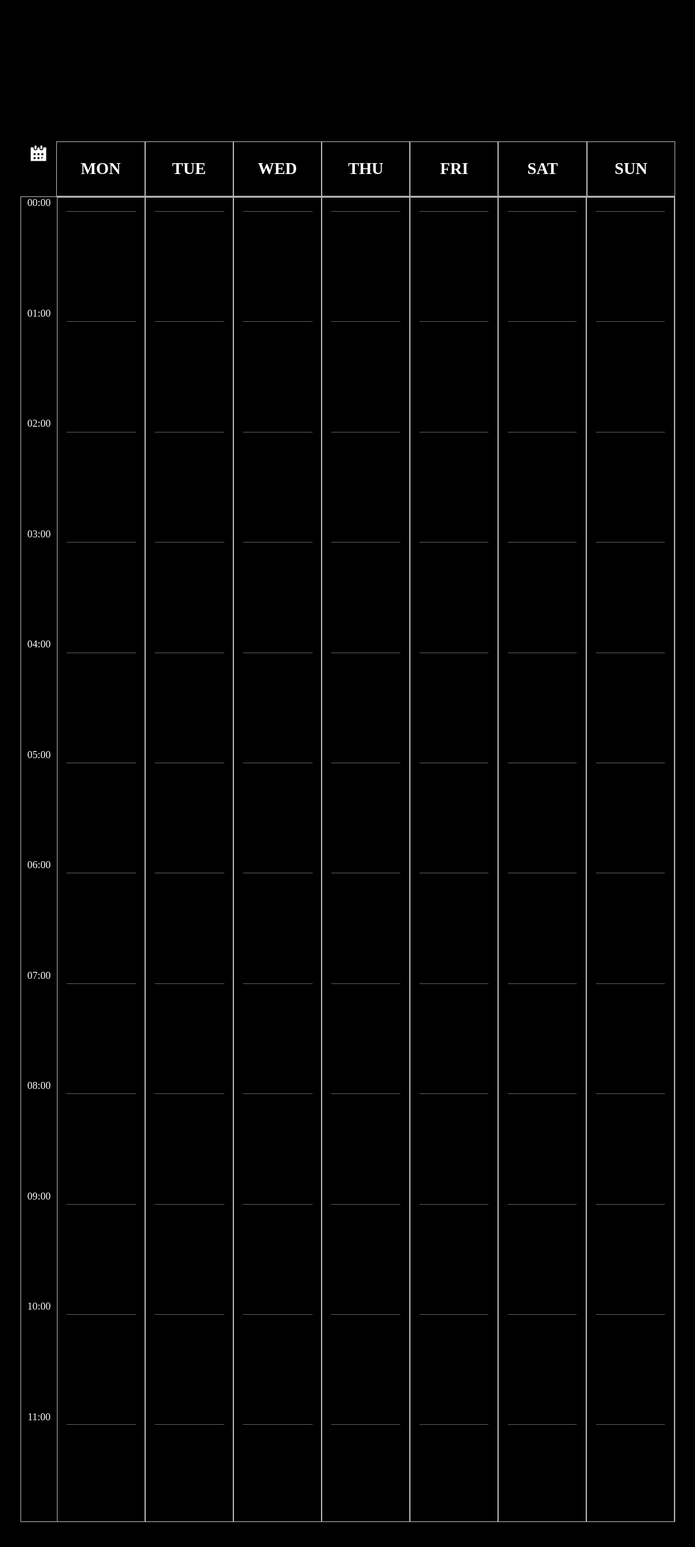
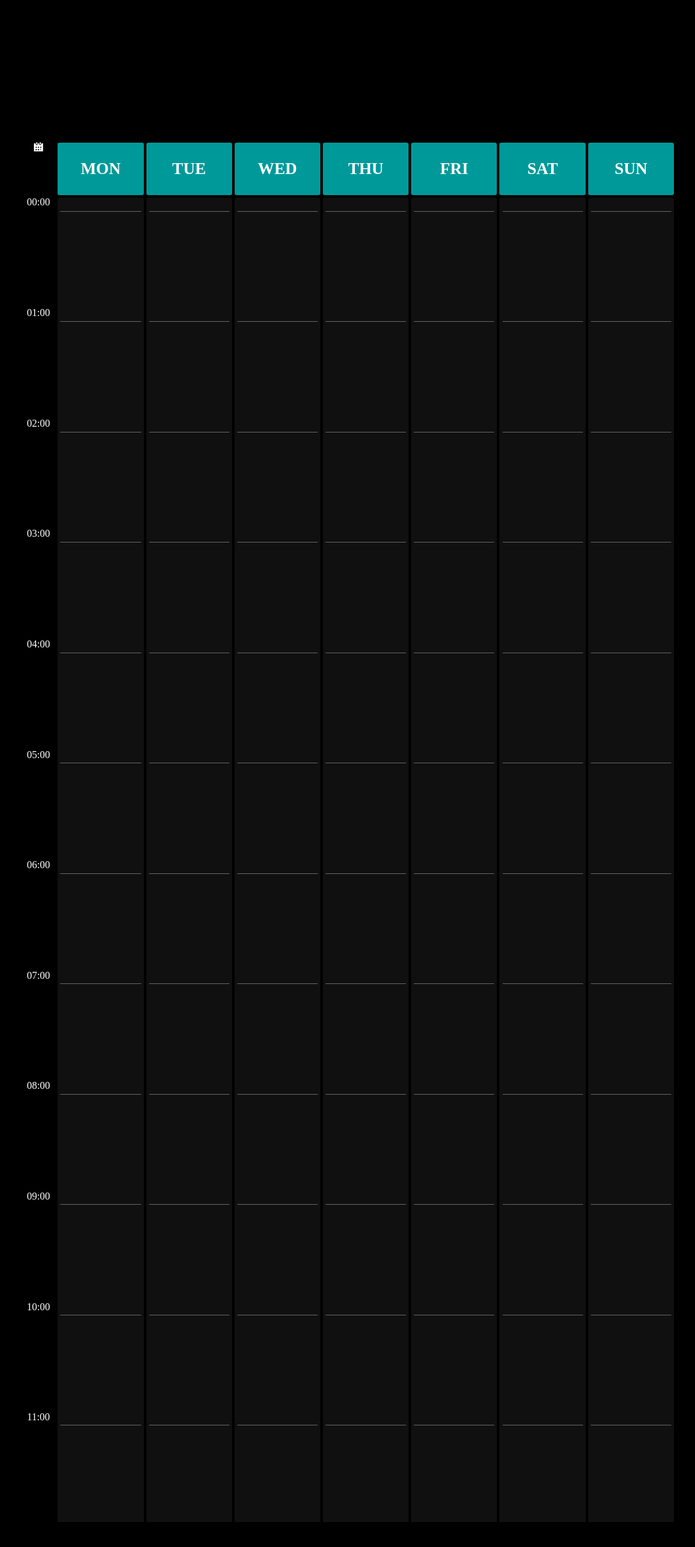
Before and after one commit to sethevXXX/planner, a PHP site: page / in a window 1280 px wide. Shown: the top 2418 px of the page at 64% size, without its empty margins (96-1183 px from the left). Run offline with PHP 8.4, Linux system fonts and the light colour scheme.

Commit message:
Add files via upload

```diff
--- a/style.css
+++ b/style.css
@@ -35,8 +35,6 @@ section
 
     overflow-x: hidden;
     overflow-y: auto;
-
-    border: solid rgb(175, 175, 175) 1px;
 }
 section::-webkit-scrollbar
 {
@@ -53,13 +51,6 @@ section::-webkit-scrollbar
     width: 5.5%;
     height: 100%;
 }
-.icon-calendar-inv
-{
-    position: absolute;
-    top: 5%;
-
-    font-size: 170%;
-}
 #hours
 {
     position: relative;
@@ -71,7 +62,6 @@ section::-webkit-scrollbar
 
     width: 5.5%;
     height: 200%;
-
 }
 .day
 {
@@ -81,7 +71,8 @@ section::-webkit-scrollbar
 
     width: 13.5%;
 
-    border: solid rgb(175, 175, 175) 1px;
+    border: solid black 2px;
+    border-radius: 5px;
 }
 .dayName
 {
@@ -92,7 +83,7 @@ section::-webkit-scrollbar
     font-weight: bold;
     font-size: 2vmin;
 
-    border: solid rgb(175, 175, 175) 1px;
+    background-color: #009999;
 }
 .time
 {
@@ -103,14 +94,16 @@ section::-webkit-scrollbar
     position: relative;
 
     height: 200%;
+
+    background-color: rgb(16, 16, 16);
 }
 .hourLines
 {
     position: absolute;
 
-    width: 80%;
+    width: 94%;
     height: 1px;
 
-    background-color: rgb(89, 89, 89);
+    background-color: rgb(100, 100, 100);
     border-radius: 5px;
 }
```
